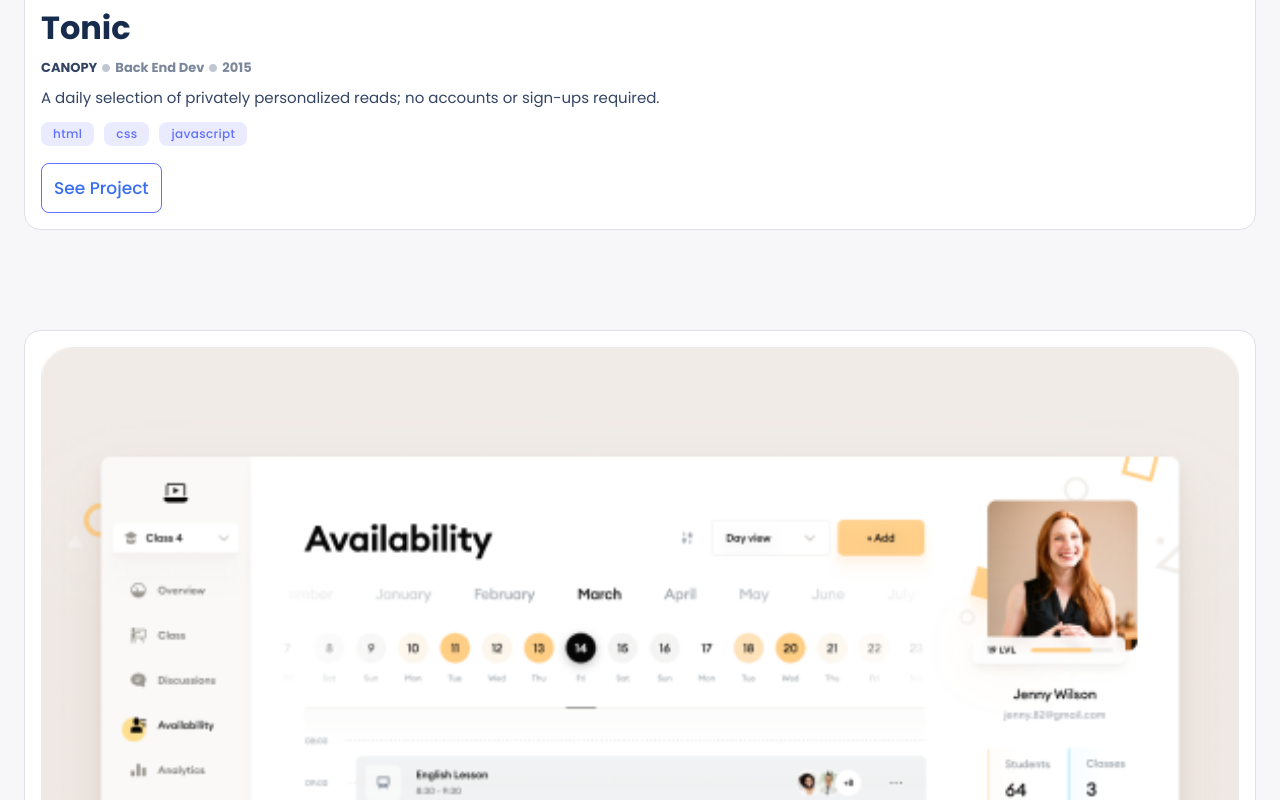
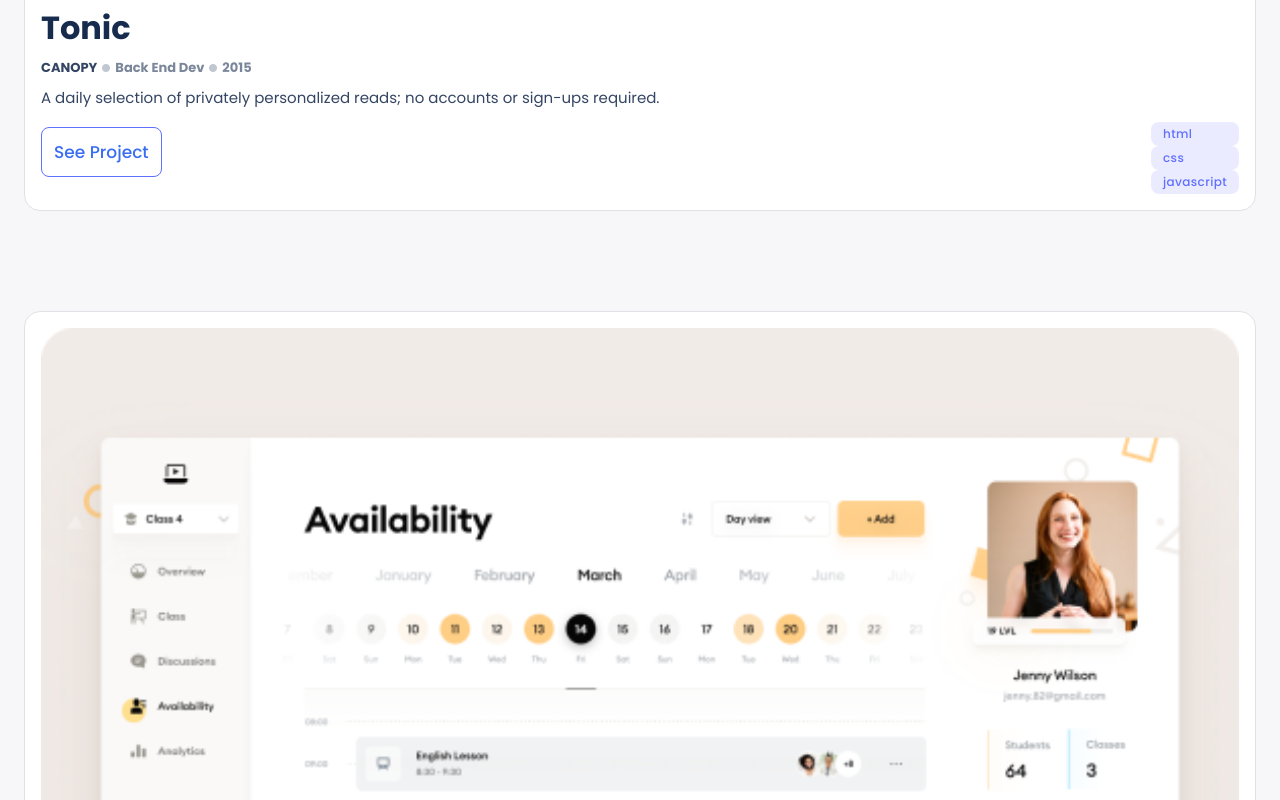
Before and after one commit to SabiMantock/portfolio_project, a website: page index.html in a window 1280 px wide. Shown: the part 1820-2620 px from the top of the page. Drawn offline with Linux system fonts and the light colour scheme; files whose address does not match are found by name.

Commit message:
Changed lanagues list from flex to float

```diff
--- a/style.css
+++ b/style.css
@@ -198,7 +198,8 @@ hr {
 }
 
 .languages {
-  display: flex;
+  /* display: flex; */
+  float: right;
   gap: 10px;
   align-items: center;
   margin-top: 12px;
```
